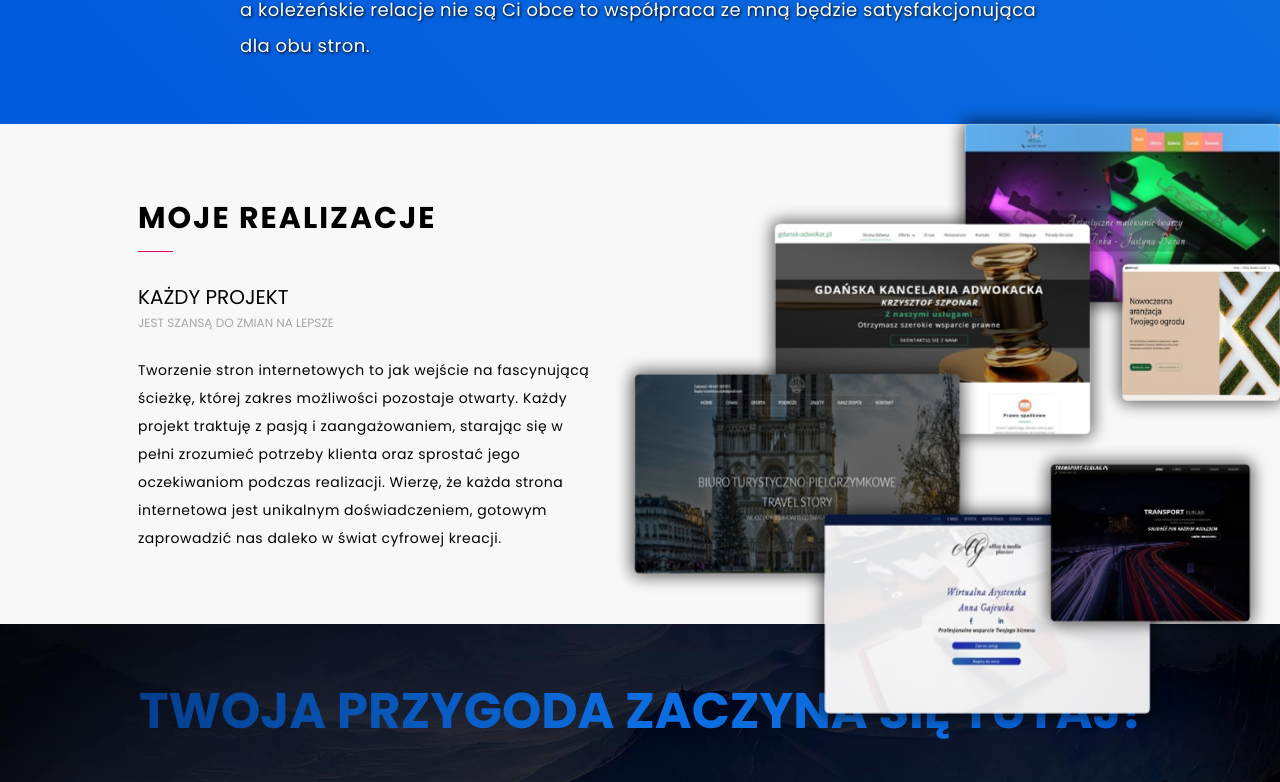
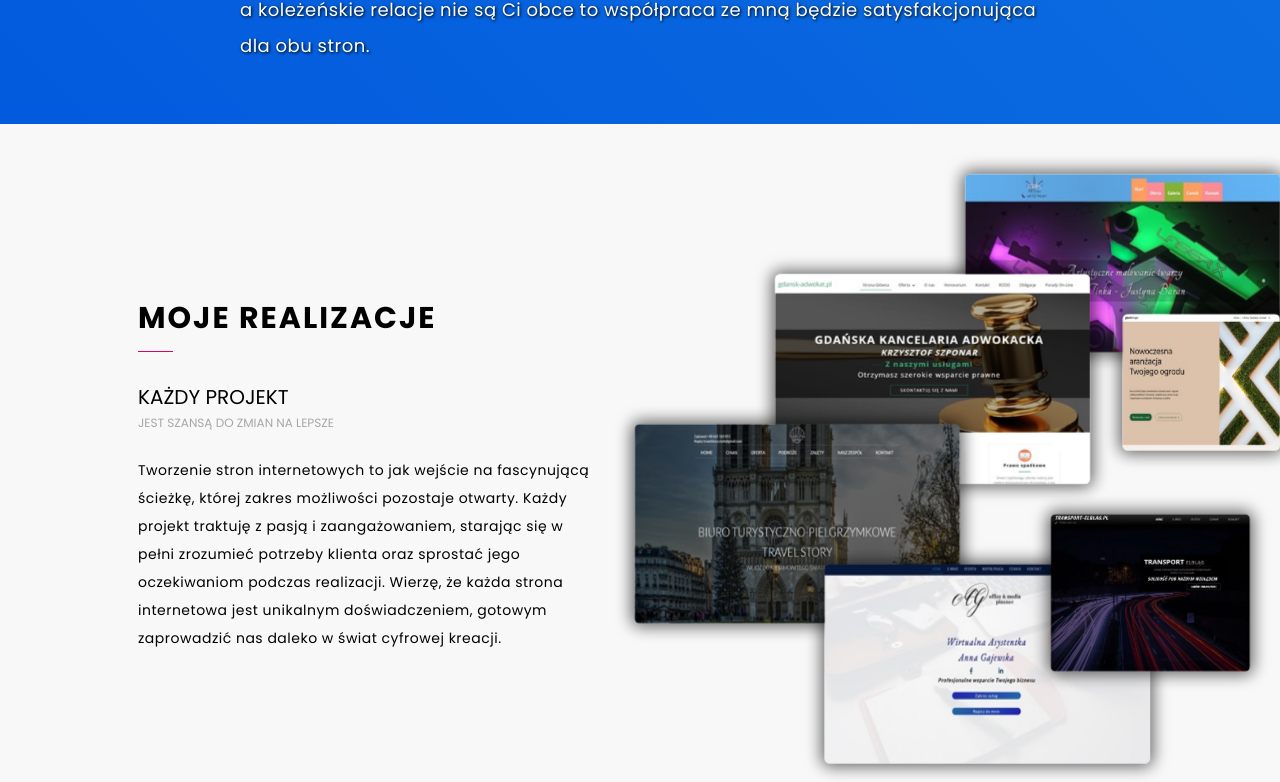
Before and after one commit to kwaq102/gajewwwski, a React (Create React App) app: page / in a window 1280 px wide. Shown: the part 3316-4098 px from the top of the page. Built offline with nearby package versions, Linux system fonts and the light colour scheme.

Commit message:
added heighter height portfolio section

```diff
--- a/src/styles/_Portfolio.scss
+++ b/src/styles/_Portfolio.scss
@@ -160,6 +160,7 @@
 @media (min-width: map-get($breakpoints, xl)) {
 	.portfolio {
 		margin: 0;
+		padding: 5em 0;
 	}
 
 	.portfolio__box {
@@ -172,7 +173,7 @@
 
 	.portfolio__links {
 		position: relative;
-		height: 500px;
+		height: 600px;
 		width: 60%;
 	}
 
```
